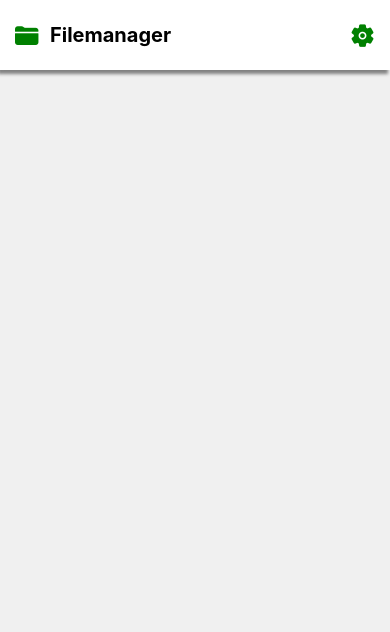
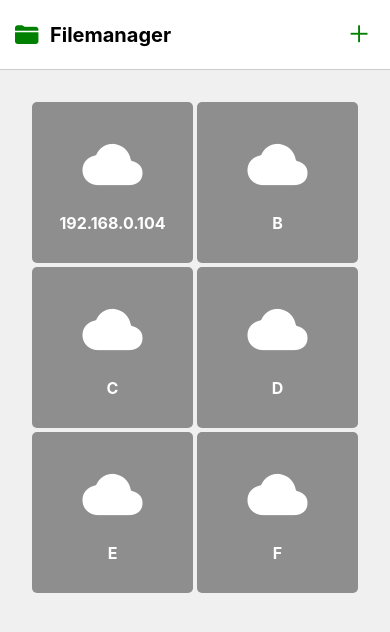
Before and after one commit to likithsai/filemanager-software, a React Native app in the folder client/: screen / in a window 390 px wide. Shown: the top 632 px of the page. Built offline with nearby package versions, Linux system fonts and the light colour scheme.

Commit message:
Added gridview component for app, Minor UI changes

```diff
--- a/client/App.js
+++ b/client/App.js
@@ -1,12 +1,25 @@
-import { SafeAreaView, StatusBar } from "react-native";
+import { SafeAreaView, StatusBar, TouchableOpacity, View, Text } from "react-native";
 import Header from './src/component/Header';
 import Styles from "./src/theme/Styles";
+import Gridlist from "./src/component/GridList";
 
 export default function App() {
   return (
     <SafeAreaView style={[ Styles.app, Styles.flex1 ]}>
       <StatusBar />
       <Header title="Filemanager" />
+      <View style={{ flex: 1 }}>
+        <Gridlist
+          data={[
+            {id: 'a', value: '192.168.0.104'},
+            {id: 'b', value: 'B'},
+            {id: 'c', value: 'C'},
+            {id: 'd', value: 'D'},
+            {id: 'e', value: 'E'},
+            {id: 'f', value: 'F'},
+          ]}
+        />
+      </View>
     </SafeAreaView>
   );
 }
--- /dev/null
+++ b/client/src/component/GridList.js
@@ -0,0 +1,51 @@
+//  Grid List
+import React, { useState } from "react";
+import { FlatList, View, RefreshControl, Text, TouchableOpacity } from "react-native";
+import Ionicons from '@expo/vector-icons/Ionicons';
+
+const Gridlist = (props) => {
+    const [isRefreshing, setIsRefreshing] = useState(false);
+
+    return (
+        <FlatList
+        data={props.data}
+        style={{ margin: 15, height: '100%' }}
+        refreshControl={
+            <RefreshControl
+              refreshing={isRefreshing}
+              title="Refresh"
+              onRefresh={() => {
+                console.log('_onRefresh');
+                setIsRefreshing(false);
+              }}
+            />
+        }
+        renderItem={({ item }) => (
+            <TouchableOpacity
+                style={{
+                    flex: 1,
+                    flexDirection: 'column',
+                    margin: 2,
+                    backgroundColor: '#8e8e8e',
+                    alignItems: 'center',
+                    paddingVertical: 30,
+                    borderRadius: 5
+                }}>
+                <Ionicons name="cloud" size={60} color="#fff" style={{ marginBottom: 15 }} />
+                <Text style={{ fontSize: 16, fontWeight: 'bold', color: '#fff' }}>{item.value}</Text>
+            </TouchableOpacity>
+        )}
+        //Setting the number of column
+        numColumns={2}
+        keyExtractor={(item, index) => index.toString()}
+        ListEmptyComponent={() => (
+            <View style={{ flexDirection: 'column', alignItems:'center', flex: 1, width: '100%', height: '100%' }}>
+                <Ionicons name="cloud" size={60} color="rgba(0, 0, 0, 0.5)" style={{ marginBottom: 15, elevation: 3 }} />
+                <Text style={{ fontWeight: 'bold', color: 'rgba(0, 0, 0, 0.5)' }}>No Servers added, Click to add server</Text>
+            </View>
+        )}
+        />
+    );
+}
+
+export default Gridlist;
--- a/client/src/component/Header.js
+++ b/client/src/component/Header.js
@@ -9,14 +9,16 @@ import Styles from '../theme/Styles';
 
 const Header = (props) => {
     return (
-        <Card style={[ Styles.row, Styles.justifyBetween, Styles.itemCenter, Styles.height70 ]}>
+        <Card style={[ Styles.row, Styles.justifyBetween, Styles.itemCenter, Styles.height70, Styles.cardBottomLine ]}>
             <View style={[ Styles.row, Styles.itemCenter]}>
                 <Ionicons name="folder" size={25} color="green" style={[ Styles.mr10 ]} />
                 <Text style={[ Styles.fwBold, Styles.fs20 ]}>{props.title}</Text>
             </View>
-            <TouchableOpacity style={[ Styles.row, Styles.fWrap, Styles.itemCenter ]}>
-                <Ionicons name="md-settings" size={25} color="green" />
-            </TouchableOpacity>
+            <View style={[ Styles.row, Styles.justifyBetween, Styles.itemCenter ]}>
+                <TouchableOpacity style={[ Styles.row, Styles.fWrap, Styles.itemCenter ]}>
+                    <Ionicons name="add" size={30} color="green" />
+                </TouchableOpacity>
+            </View>
         </Card>
     );
 }
--- a/client/src/theme/Styles.js
+++ b/client/src/theme/Styles.js
@@ -49,15 +49,12 @@ const Styles = StyleSheet.create({
 
     //  card
     card: {
-        shadowOffset: {
-            width: -2,
-            height: 4
-        },
-        shadowOpacity: 0.5,
-        shadowRadius: 3,
-        elevation: 3,
-        backgroundColor: COLORS.cardBackground,
-        shadowColor: COLORS.cardShadowColor
+        elevation: 2,
+        backgroundColor: COLORS.cardBackground
+    },
+    cardBottomLine: {
+        borderBottomWidth: 1,
+        borderBottomColor: '#ccc'
     },
     p15: {
         padding: 15
```
